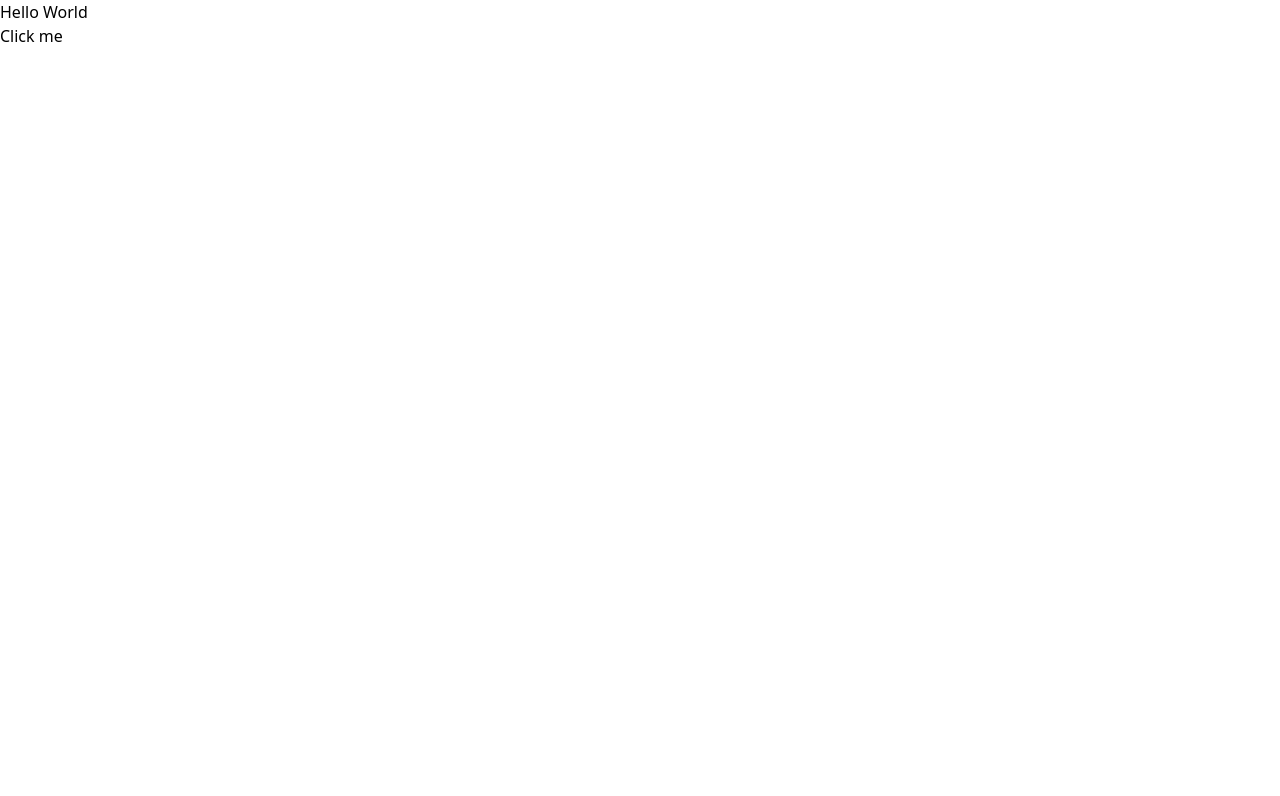
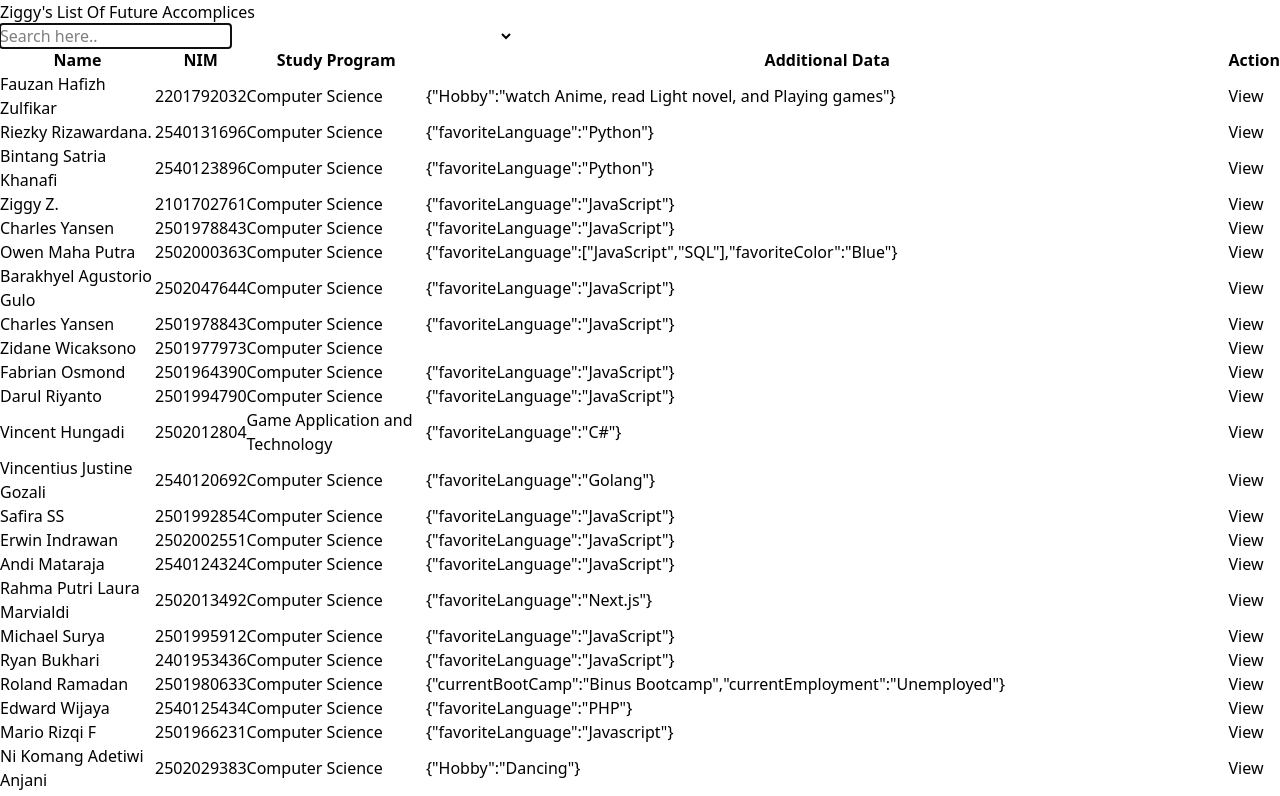
Before and after one commit to zzeordyga/boot-camp, a React (Vite) app: page / in a window 1280 px wide. Shown: the top 796 px of the page. Built offline with nearby package versions, Linux system fonts and the light colour scheme.

Commit message:
build: adding changes

```diff
--- a/src/App.jsx
+++ b/src/App.jsx
@@ -1,14 +1,109 @@
-import React from 'react';
+// CTRL + P: search & open file by name
+// ALT + Shift + Up/Down Arrow: copy current line to another line
+
+import axios from 'axios';
+import React, { useEffect, useMemo, useRef, useState } from 'react';
 
 function App() {
-  const handleClick = () => {
-    alert('Clicked');
-  };
+  const [data, setData] = useState([]); // destructuring also
+  const [filter, setFilter] = useState("");
+  const [programFilter, setProgramFilter] = useState("");
+  const input = useRef();
+
+  const filteredData = useMemo(() => {
+    if(filter.length === 0 && programFilter.length === 0) return data;
+
+    return data.filter((student) => {
+      const condition = (filter.length !== 0 && (student.name.toLowerCase().includes(filter.toLowerCase())
+                      || student.nim.includes(filter.toLowerCase())))
+                      || (programFilter.length !== 0 && student.studyProgram === programFilter);
+
+      return condition;
+    });
+  }, [data, filter, programFilter])
+
+  const programList = useMemo(() => {
+    // const list = data.map((student) => {
+    //   const logic = true;
+    //   return student.studyProgram;
+    // });
+    const list = data.map((student) => student.studyProgram);
+
+    return [...new Set(list)];
+  }, [data]);
+
+  const fetchData = async () => {
+    // const res = await axios.get("/students.json");
+    // console.log(res.data)
+
+    const { data: studentData } = await axios.get("/students.json"); // destructuring
+
+    setData(studentData);
+  }
+
+  const handleFilterChange = (e) => {
+    setFilter(e.target.value);
+  }
+
+  const handleProgramChange = (e) => {
+    console.log(e.target.value);
+    setProgramFilter(e.target.value);
+  }
+
+  useEffect(() => {
+    console.log("Filter here:", filter);
+  }, [filter]);
+
+  useEffect(() => {
+    fetchData();
+
+    input.current.focus();
+
+    return () => {
+      console.log("Component unmounted")
+    }
+  }, []);
 
   return (
     <div>
-      <h1>Hello World</h1>
-      <button onClick={handleClick}>Click me</button>
+      <h1>Ziggy's List Of Future Accomplices</h1>
+      <input type='text' onChange={handleFilterChange} placeholder='Search here..' ref={input}/>
+      <select onChange={handleProgramChange}>
+        <option value={""}></option>
+        {
+          programList.map((program, i) => (
+            <option value={program} key={i}>{program}</option>
+          ))
+        }
+      </select>
+      <table>
+        <thead>
+          <tr>
+            <th>Name</th>
+            <th>NIM</th>
+            <th>Study Program</th>
+            <th>Additional Data</th>
+            <th>Action</th>
+          </tr>
+        </thead>
+        <tbody>
+          {
+            filteredData.map((student, i) => {
+              return (
+                <tr>
+                  <td>{student.name}</td>
+                  <td>{student.nim}</td>
+                  <td>{student.studyProgram}</td>
+                  <td>{student.additionalData ? JSON.stringify(student.additionalData) : ''}</td>
+                  <td>
+                    <button>View</button>
+                  </td>
+                </tr>
+              )
+            })
+          }
+        </tbody>
+      </table>
     </div>
   );
 }
--- a/src/main.jsx
+++ b/src/main.jsx
@@ -1,6 +1,7 @@
 import React from 'react';
 import ReactDOM from 'react-dom/client';
 import App from './App';
+import ZiggyApp from './views/2101702761';
 import './style.css';
 import './tailwind.css';
 import { BrowserRouter, Route, Routes } from 'react-router';
@@ -11,6 +12,7 @@ ReactDOM.createRoot(document.getElementById('app')).render(
     <BrowserRouter>
       <Routes>
         <Route path='/' element={<App/>}/>
+        <Route path='/2101702761' element={<ZiggyApp/>}/>
       </Routes>
     </BrowserRouter>
   </React.StrictMode>
```
